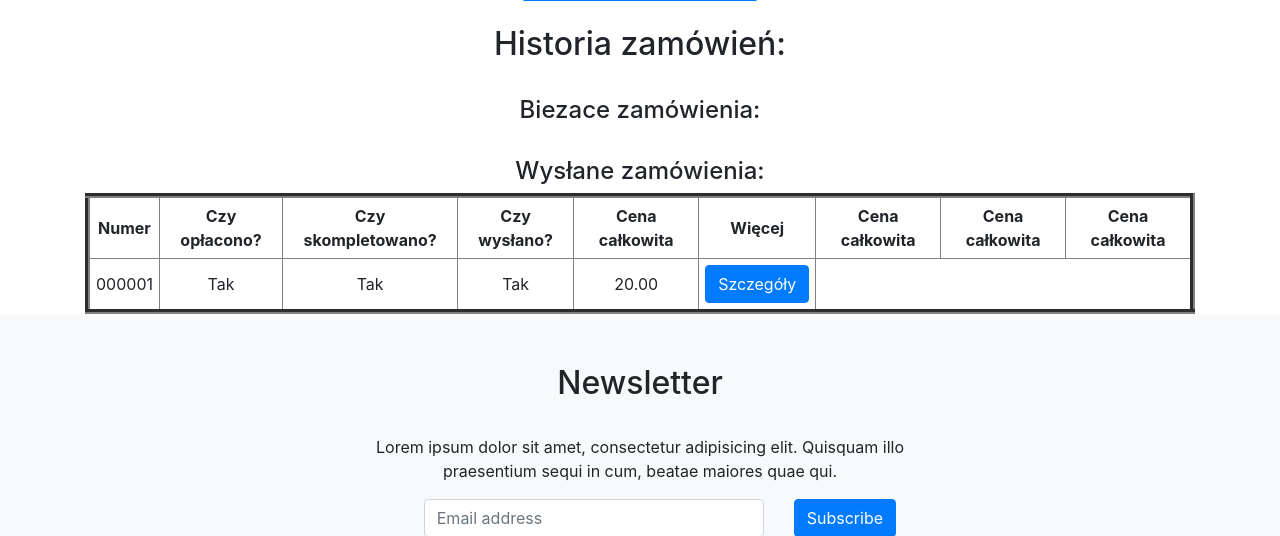
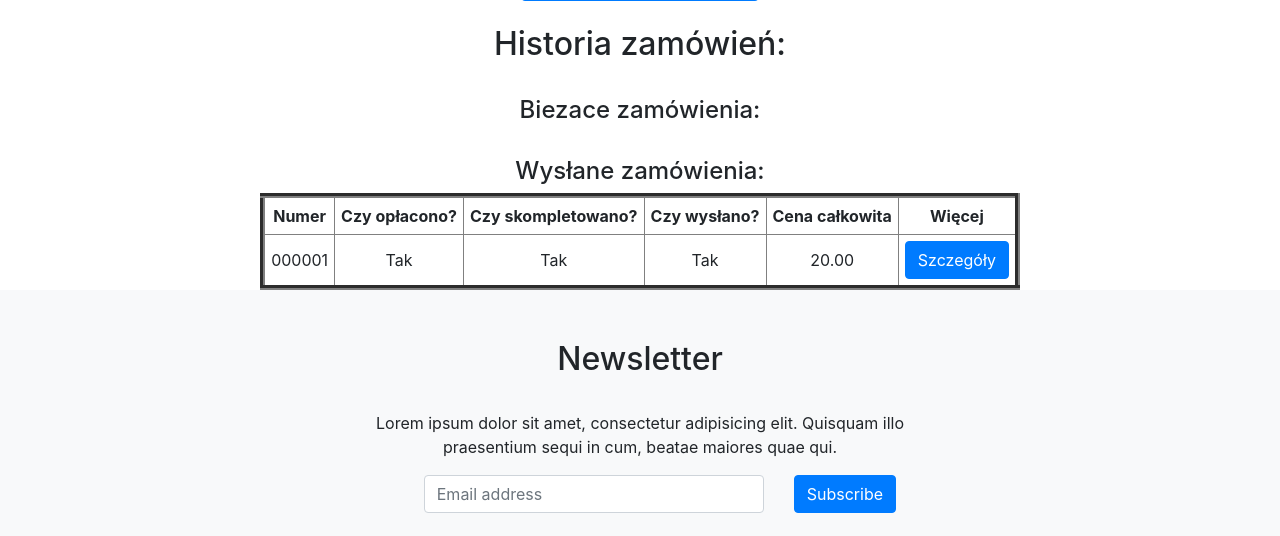
Before and after one commit to urszulasologub/webshop, a Django app: page /staff/orders/ in a window 1280 px wide. Shown: the part 327-863 px from the top of the page. Run offline with Django 3.2, Linux system fonts and the light colour scheme; a user stored in the database is signed in; tables that the repository leaves empty hold one stand-in row (values such as "Sample post"); parts of the project's set-up code (start-up, migrations or seed data) failed here and were passed over; some libraries are stand-ins or nearby versions.

Commit message:
Small fix in staff view

```diff
--- a/webshop/staff/templates/staff/manage_orders.html
+++ b/webshop/staff/templates/staff/manage_orders.html
@@ -77,7 +77,7 @@
 		<h4>Wysłane zamówienia:</h4>
 		{% for order in orders %}
 		{% if order.is_sent %}
-		<table border="5" cellpadding="6">
+		<table class="center" border="5" cellpadding="6">
 			<tr>
 				<th>Numer</th>
 				<th>Czy opłacono?</th>
@@ -85,9 +85,6 @@
 				<th>Czy wysłano?</th>
 				<th>Cena całkowita</th>
 				<th>Więcej</th>
-				<th>Cena całkowita</th>
-				<th>Cena całkowita</th>
-				<th>Cena całkowita</th>
 
 			</tr>
 			<tr>
```
